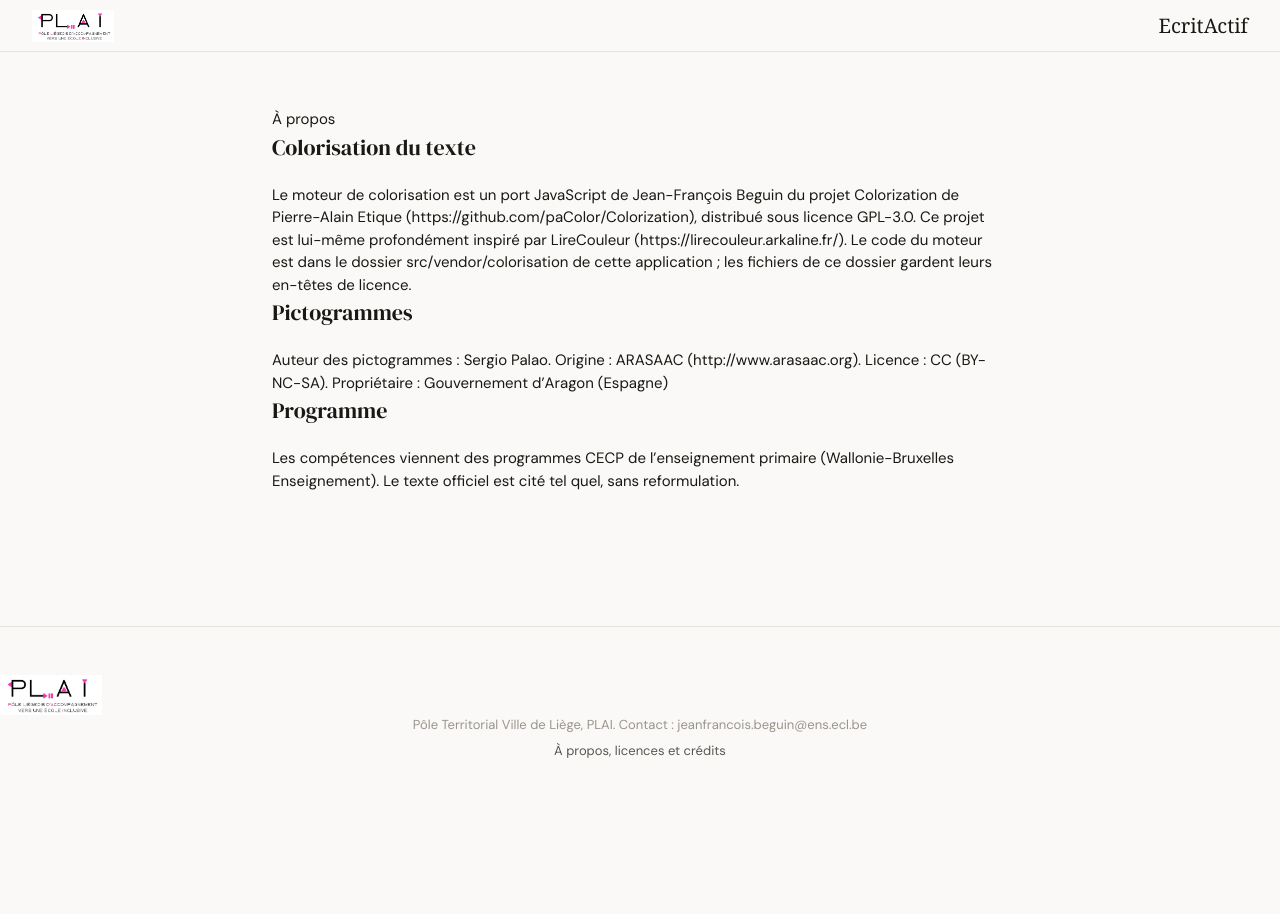
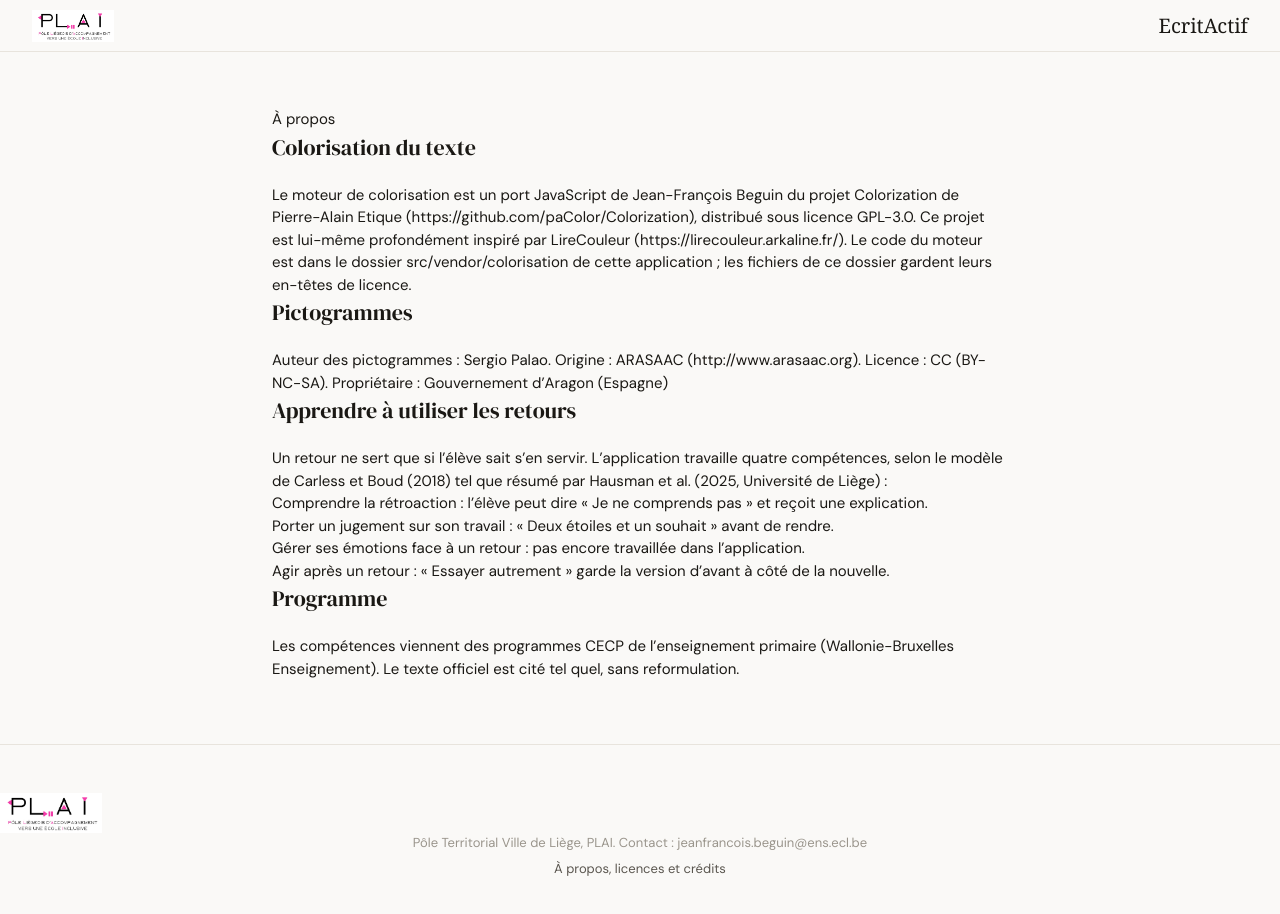
Before and after one commit to jfb4plai/EcritActif, a React (Vite) app: page /apropos in a window 1280 px wide. Shown: the top 914 px of the page. Before the commit the page ends 800 px from the top, so only its background shows below. Built offline with nearby package versions, Linux system fonts and the light colour scheme; no server answers.

Commit message:
docs: cadre des quatre competences de la litteratie a la retroaction (RISS, ULiege) sur la page A propos et dans la spec
Co-Authored-By: Claude Sonnet 5.5 <noreply@anthropic.com>

```diff
--- a/src/pages/APropos.tsx
+++ b/src/pages/APropos.tsx
@@ -13,6 +13,17 @@ export default function APropos() {
       </p>
       <h2>Pictogrammes</h2>
       <p>{ATTRIBUTION_ARASAAC}</p>
+      <h2>Apprendre à utiliser les retours</h2>
+      <p>
+        Un retour ne sert que si l’élève sait s’en servir. L’application travaille quatre compétences, selon le modèle de Carless et Boud (2018) tel que résumé par
+        Hausman et al. (2025, Université de Liège) :
+      </p>
+      <ul>
+        <li>Comprendre la rétroaction : l’élève peut dire « Je ne comprends pas » et reçoit une explication.</li>
+        <li>Porter un jugement sur son travail : « Deux étoiles et un souhait » avant de rendre.</li>
+        <li>Gérer ses émotions face à un retour : pas encore travaillée dans l’application.</li>
+        <li>Agir après un retour : « Essayer autrement » garde la version d’avant à côté de la nouvelle.</li>
+      </ul>
       <h2>Programme</h2>
       <p>
         Les compétences viennent des programmes CECP de l’enseignement primaire (Wallonie-Bruxelles Enseignement). Le
```
Also changed, not shown: 2 other files (tests, documents, lock files or other folders).
